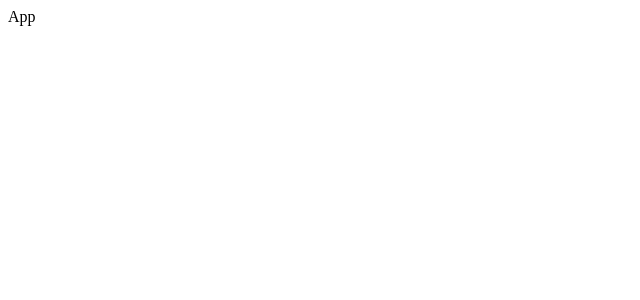
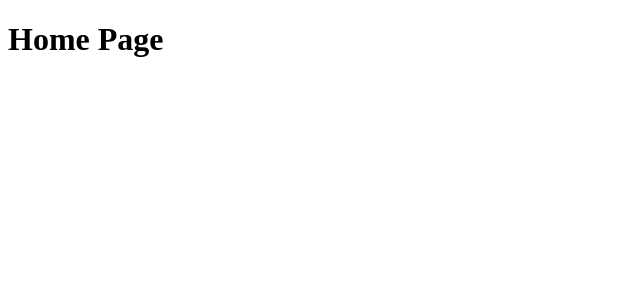
Before and after one commit to yugant-singh/Snitch, a React (Vite) app in the folder Frontend/: page / in a window 1280 px wide. Shown: the top 300 px of the page, without its empty margins (0-640 px from the left). Built offline with nearby package versions, Linux system fonts and the light colour scheme.

Commit message:
Implement the Router

```diff
--- a/Frontend/src/App.jsx
+++ b/Frontend/src/App.jsx
@@ -1,8 +1,11 @@
 import React from 'react'
-
+import { RouterProvider } from 'react-router-dom'
+import {routes} from '../src/app/app.routes.jsx'
 const App = () => {
   return (
-    <div >App</div>
+ <RouterProvider router={routes}>
+     <div >App</div>
+ </RouterProvider>
   )
 }
 
--- /dev/null
+++ b/Frontend/src/app/app.routes.jsx
@@ -0,0 +1,19 @@
+import { createBrowserRouter } from "react-router-dom"
+
+export const routes  = createBrowserRouter([
+    {
+
+        path:'/',
+        element:<h1>Home Page</h1>
+    },
+    {
+        path:'/login',
+        element:<h1>Login Page</h1>
+    },
+    {
+        path:'/register',
+        element:<h1>Register Page</h1>
+    }
+
+    ]
+)
```
